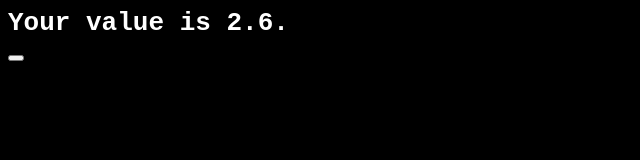
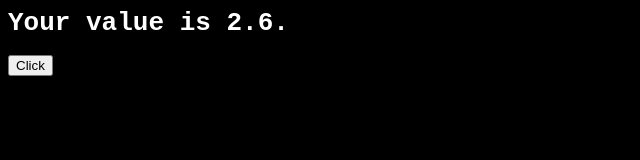
Before and after one commit to OctoBirb/the-multiply-click, a plain HTML site: page index.html in a window 1280 px wide. Shown: the whole page, without its empty margins (0-640 px from the left). Drawn offline with Linux system fonts and the light colour scheme.

Commit message:
Update index.html

```diff
--- a/index.html
+++ b/index.html
@@ -7,6 +7,6 @@
         <h1 id="xtxt">You have 10 antimatter.</h1>
         <script src="break_eternity.js"></script>
         <script src="script.js"></script>
-        <button onclick="xxclk()"></button>
+        <button onclick="xxclk()">Click</button>
     </body>
 </html>
```
